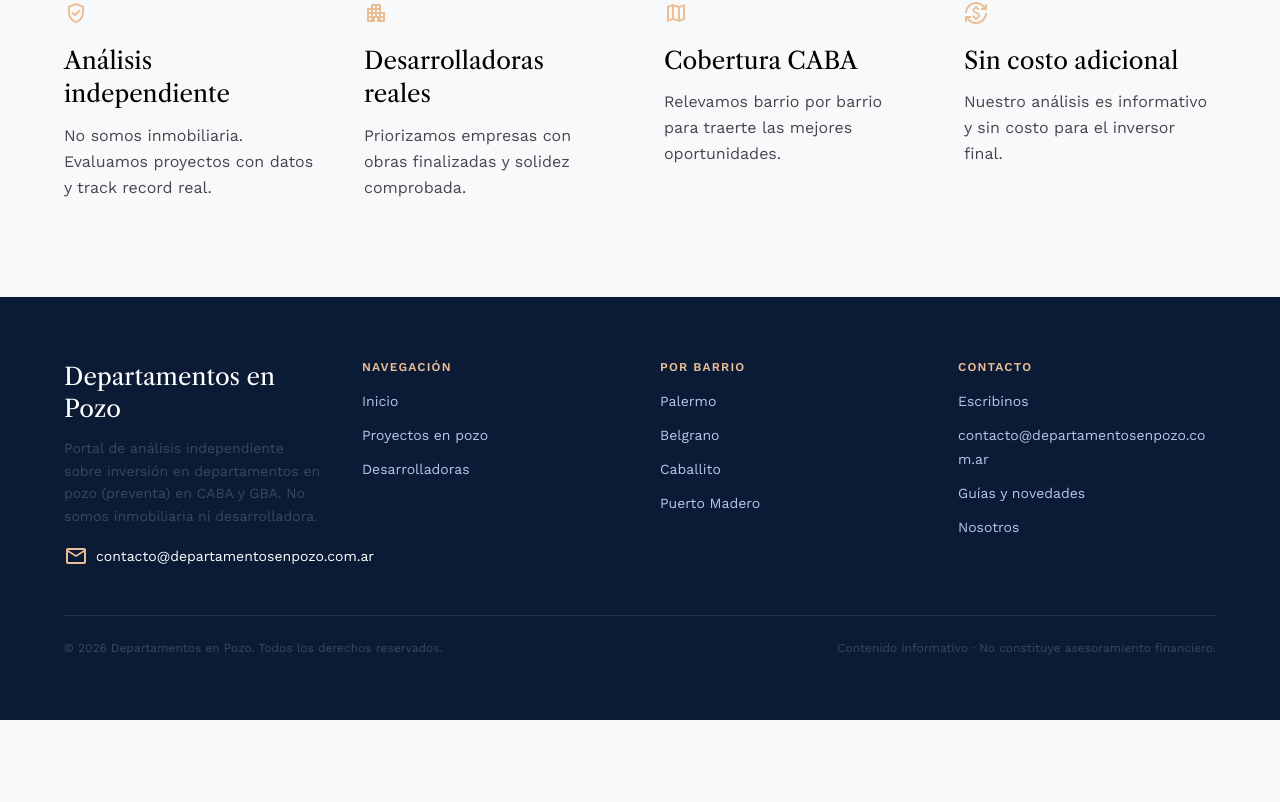
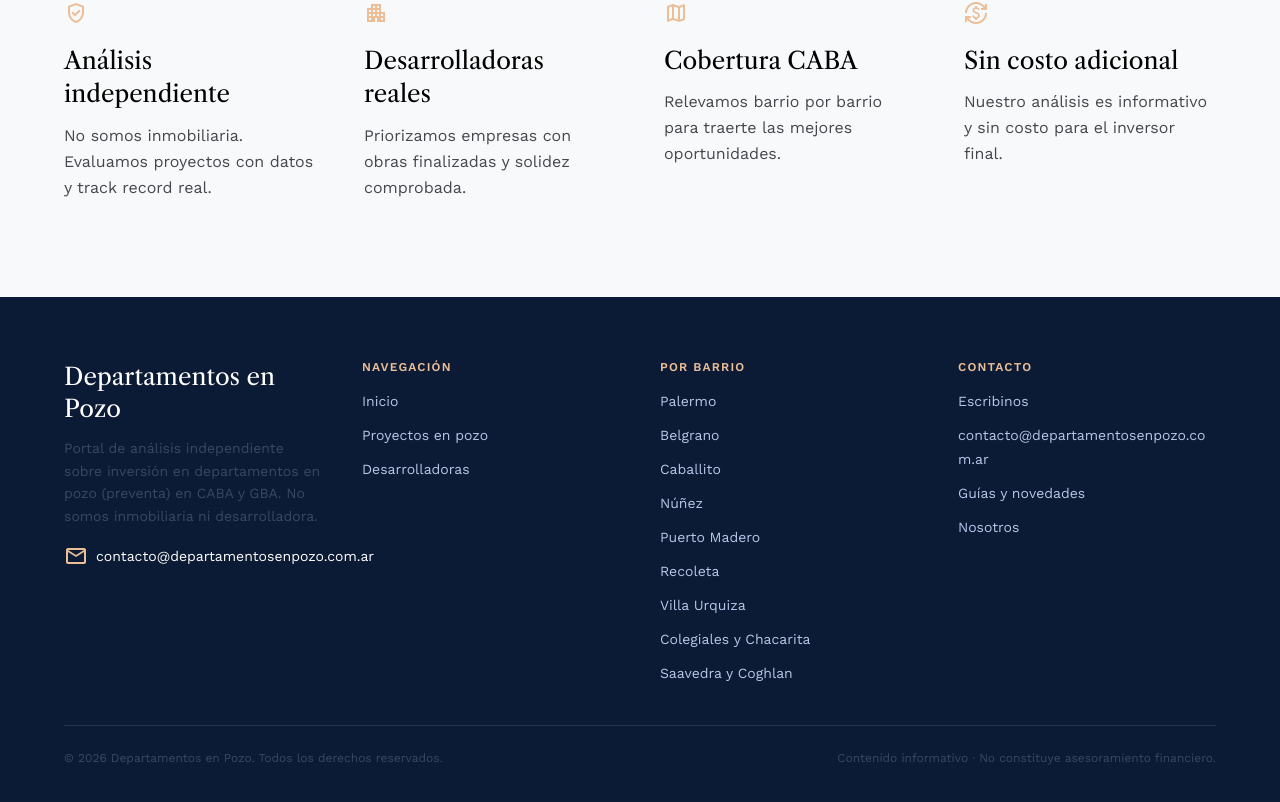
Before and after one commit to Demisquier/departamentos-en-pozo-stitch, a Next.js app: page / in a window 1280 px wide. Shown: the part 1522-2324 px from the top of the page. Before the commit the page ends 2242 px from the top, so only its background shows below. Built offline with nearby package versions, Linux system fonts and the light colour scheme; no server answers.

Commit message:
Update Footer.jsx

```diff
--- a/app/_components/Footer.jsx
+++ b/app/_components/Footer.jsx
@@ -27,11 +27,19 @@ export default function Footer() {
             ["Desarrolladoras", "/desarrolladoras-inmobiliarias-en-capital-federal/"],
           ]} />
 
+          {/* Las 9 páginas de barrio, todas. Patrón Zonaprop: el bloque de links de barrio
+              al pie es el activo SEO real del directorio (facetas indexables), no el listado.
+              Acá viven todas para que ninguna quede huérfana aunque salgan del menú. */}
           <FootCol title="Por barrio" links={[
             ["Palermo", "/desarrolladoras-inmobiliarias-en-palermo/"],
             ["Belgrano", "/desarrolladoras-inmobiliarias-en-belgrano/"],
             ["Caballito", "/desarrolladoras-inmobiliarias-en-caballito/"],
+            ["Núñez", "/desarrolladoras-inmobiliarias-en-nunez/"],
             ["Puerto Madero", "/desarrolladoras-inmobiliarias-en-puerto-madero/"],
+            ["Recoleta", "/desarrolladoras-inmobiliarias-en-recoleta/"],
+            ["Villa Urquiza", "/desarrolladoras-inmobiliarias-en-villa-urquiza/"],
+            ["Colegiales y Chacarita", "/desarrolladoras-inmobiliarias-en-colegiales-chacarita/"],
+            ["Saavedra y Coghlan", "/desarrolladoras-inmobiliarias-en-saavedra-coghlan/"],
           ]} />
 
           <FootCol title="Contacto" links={[
```
